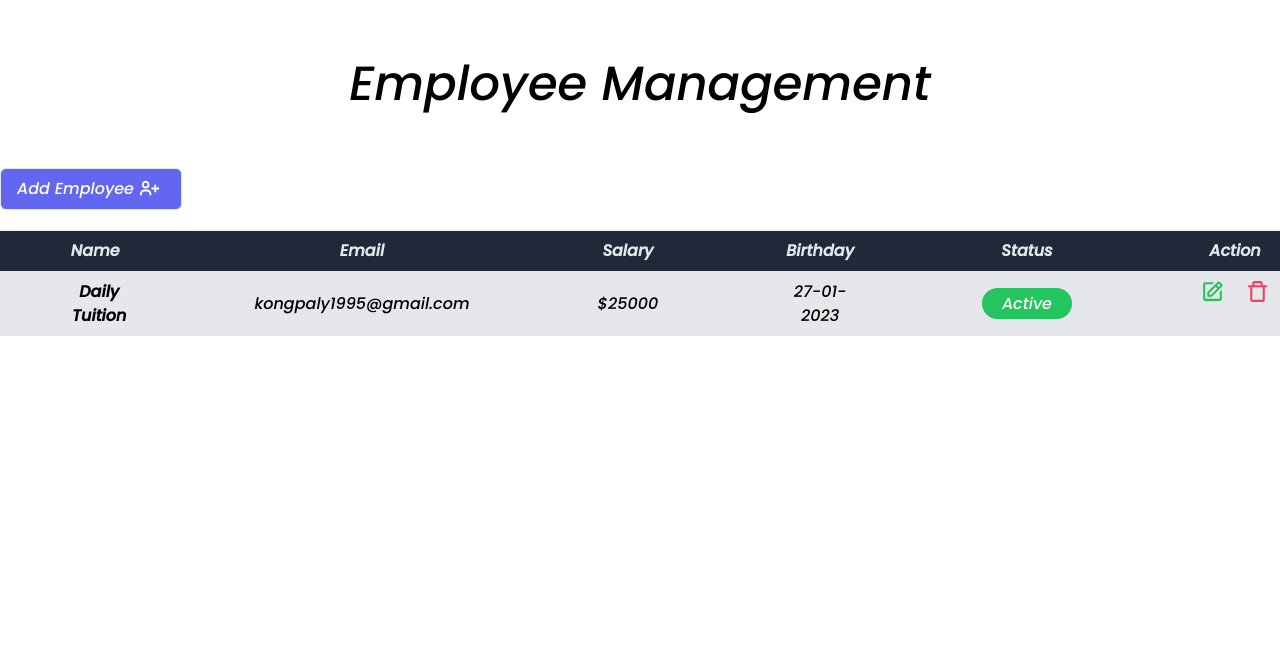
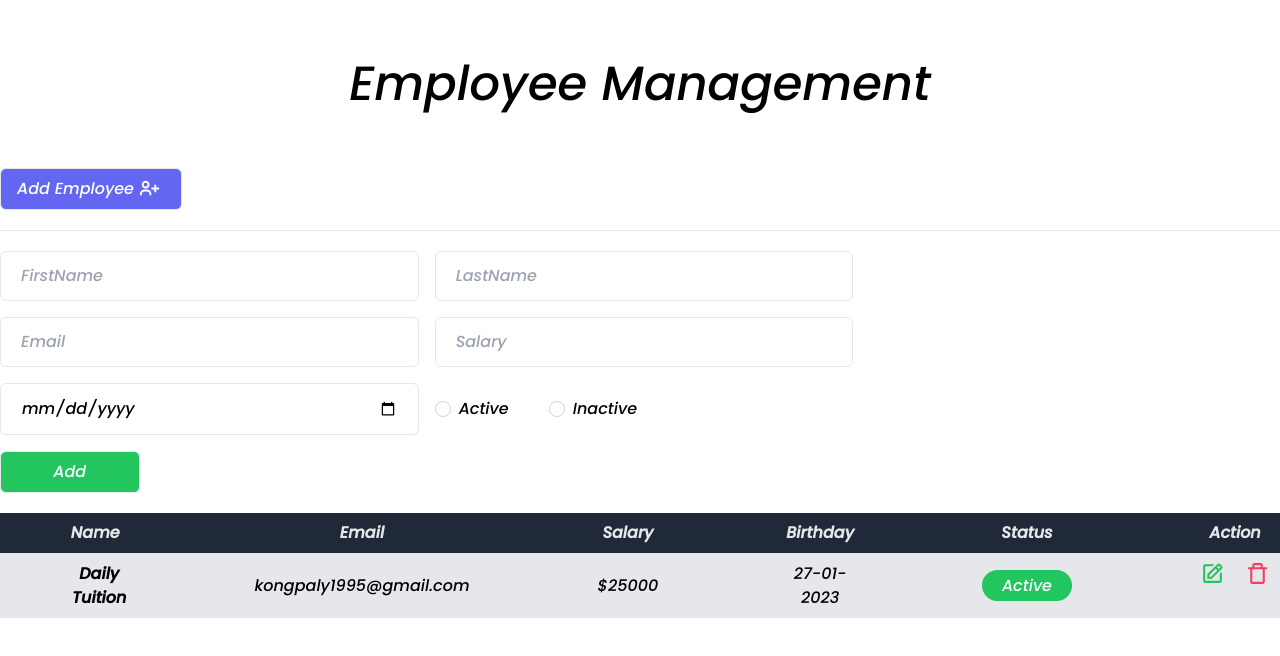
Before and after one commit to kongly0105/NextJS-CRUD, a Next.js app: page / in a window 1280 px wide. Shown: the top 656 px of the page. Built offline with nearby package versions, Linux system fonts and the light colour scheme.

Commit message:
CRUD Application with Redux & React Query - Next.js For Beginners [Create Form]

```diff
--- /dev/null
+++ b/components/form.js
@@ -0,0 +1,36 @@
+export default function Form() {
+  return (
+    <form className="grid lg:grid-cols-2 w-4/6 gap-4">
+        <div className="input-type">
+            <input type="text" name="firstname" className="border w-full px-5 py-3 focus:outline-none rounded-md" placeholder="FirstName" />
+        </div>
+        <div className="input-type">
+            <input type="text" name="lastname" className="border w-full px-5 py-3 focus:outline-none rounded-md" placeholder="LastName" />
+        </div>
+        <div className="input-type">
+            <input type="text" name="email" className="border w-full px-5 py-3 focus:outline-none rounded-md" placeholder="Email" />
+        </div>
+        <div className="input-type">
+            <input type="text" name="salary" className="border w-full px-5 py-3 focus:outline-none rounded-md" placeholder="Salary" />
+        </div>
+        <div className="input-type">
+            <input type="date" name="date" className="border w-full px-5 py-3 focus:outline-none rounded-md" placeholder="Date" />
+        </div>
+        <div className="flex gap-10 items-center">
+            <div className="form-check">
+                <input type="radio" value="Active" id="radioDefault1" name="status" className="form-check-input appearance-none rounded-full h-4 w-4 border border-gray-300 bg-white checked:bg-green-500 checked:border-green-500 focus:outline-none transition duration-200 mt-1 align-top bg-no-repeat bg-center bg-contain float-left mr-2 cursor-pointer" />
+                <label htmlFor="radioDefault1" className="inline-block tet-gray-800">
+                    Active
+                </label>
+            </div>
+            <div className="form-check">
+                <input type="radio" value="Inactive" id="radioDefault2" name="status" className="form-check-input appearance-none rounded-full h-4 w-4 border border-gray-300 bg-white checked:bg-green-500 checked:border-green-500 focus:outline-none transition duration-200 mt-1 align-top bg-no-repeat bg-center bg-contain float-left mr-2 cursor-pointer" />
+                <label htmlFor="radioDefault2" className="inline-block tet-gray-800">
+                    Inactive
+                </label>
+            </div>
+        </div>
+        <button className="flex justify-center text-md w-2/6 bg-green-500 text-white px-4 py-2 border rounded-md hover:bg-gray-50 hover:border-green-500 hover:text-green-500">Add</button>
+    </form>
+  )
+}
--- a/components/table.js
+++ b/components/table.js
@@ -1,7 +1,7 @@
 /* eslint-disable @next/next/no-img-element */
 import { BiEdit, BiTrashAlt } from "react-icons/bi"
 
-export default function table() {
+export default function Table() {
   return (
     <table className="min-w-full table-auto">
         <thead>
--- a/pages/index.tsx
+++ b/pages/index.tsx
@@ -1,6 +1,7 @@
 import Head from 'next/head'
 import { BiUserPlus } from "react-icons/bi";
-import Table from '../components/table'
+import Table from '../components/table';
+import Form from '../components/form';
 
 export default function Home() {
   return (
@@ -22,7 +23,12 @@ export default function Home() {
               </span>
             </button>
           </div>
-          {/** collapsable form */}
+
+        </div>
+
+        {/** collapsable form */}
+        <div className='container mx-auto py-5'>
+          <Form />
         </div>
         {/** table */}
         <div className='container mx-auto'>
```
